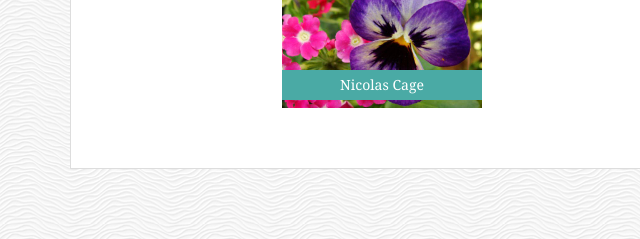
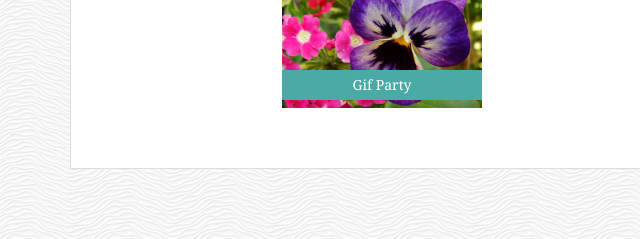
Before and after one commit to MarcusSilvus/Bootstrap_Portfolio, a plain HTML site: page portfolio.html in a window 1280 px wide. Shown: the part 443-682 px from the top of the page, 0-640 px from the left. Drawn offline with nearby package versions, Linux system fonts and the light colour scheme.

Commit message:
portfolio update

```diff
--- a/portfolio.html
+++ b/portfolio.html
@@ -61,7 +61,7 @@
         </div>
         <div class="portImg">
           <img src="images/flower.jpg" class="img-fluid portImg" id="flower" alt="Flower">
-          <h6>Nicolas Cage</h6>
+          <h6><a href="https://marcussilvus.github.io/gif_party/" target="_blank">Gif Party</a></h6>
         </div>
         <div class="portImg">
           <img src="images/sunset.jpg" class="img-fluid portImg" id="sunset" alt="Sunset">
```
